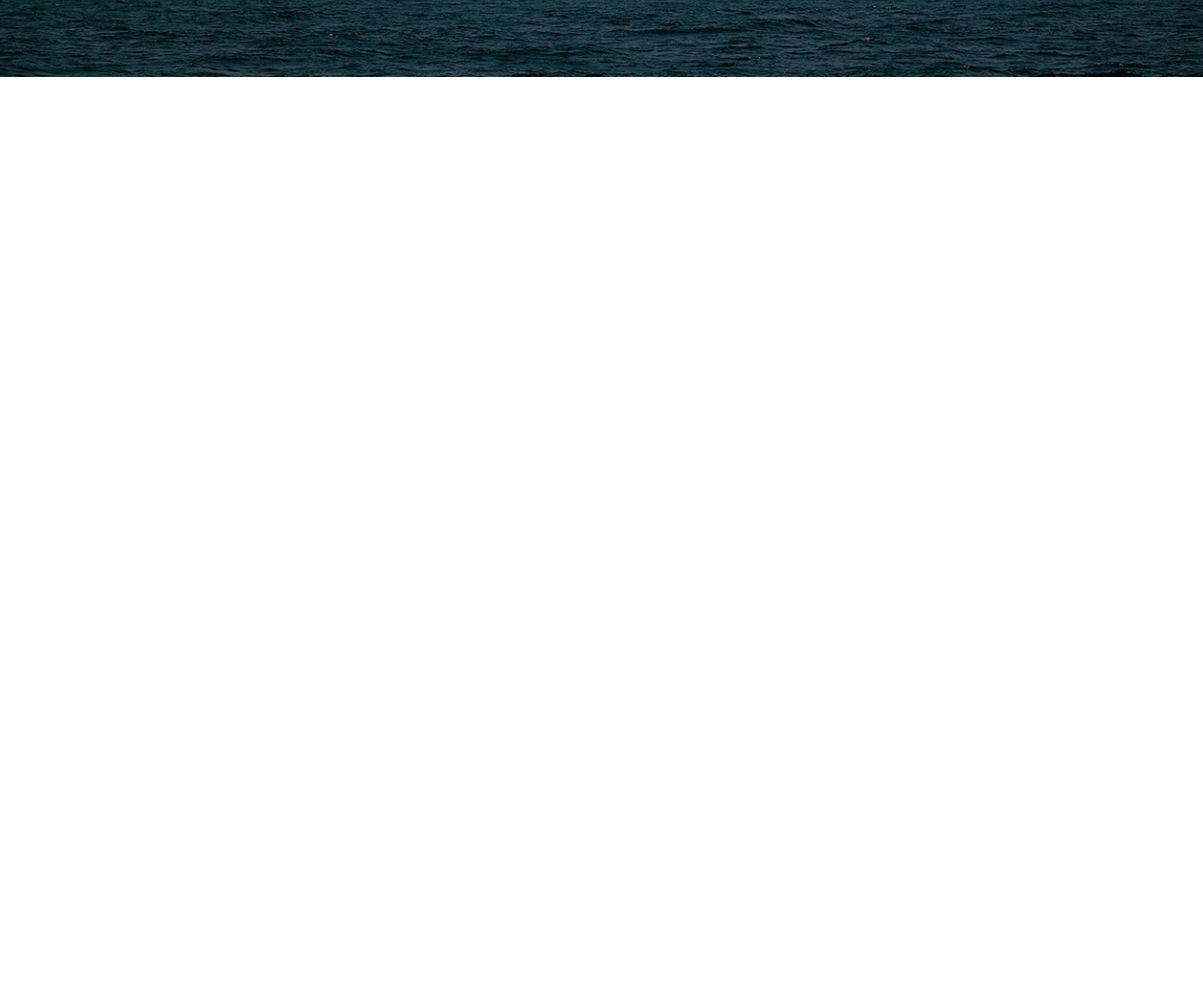
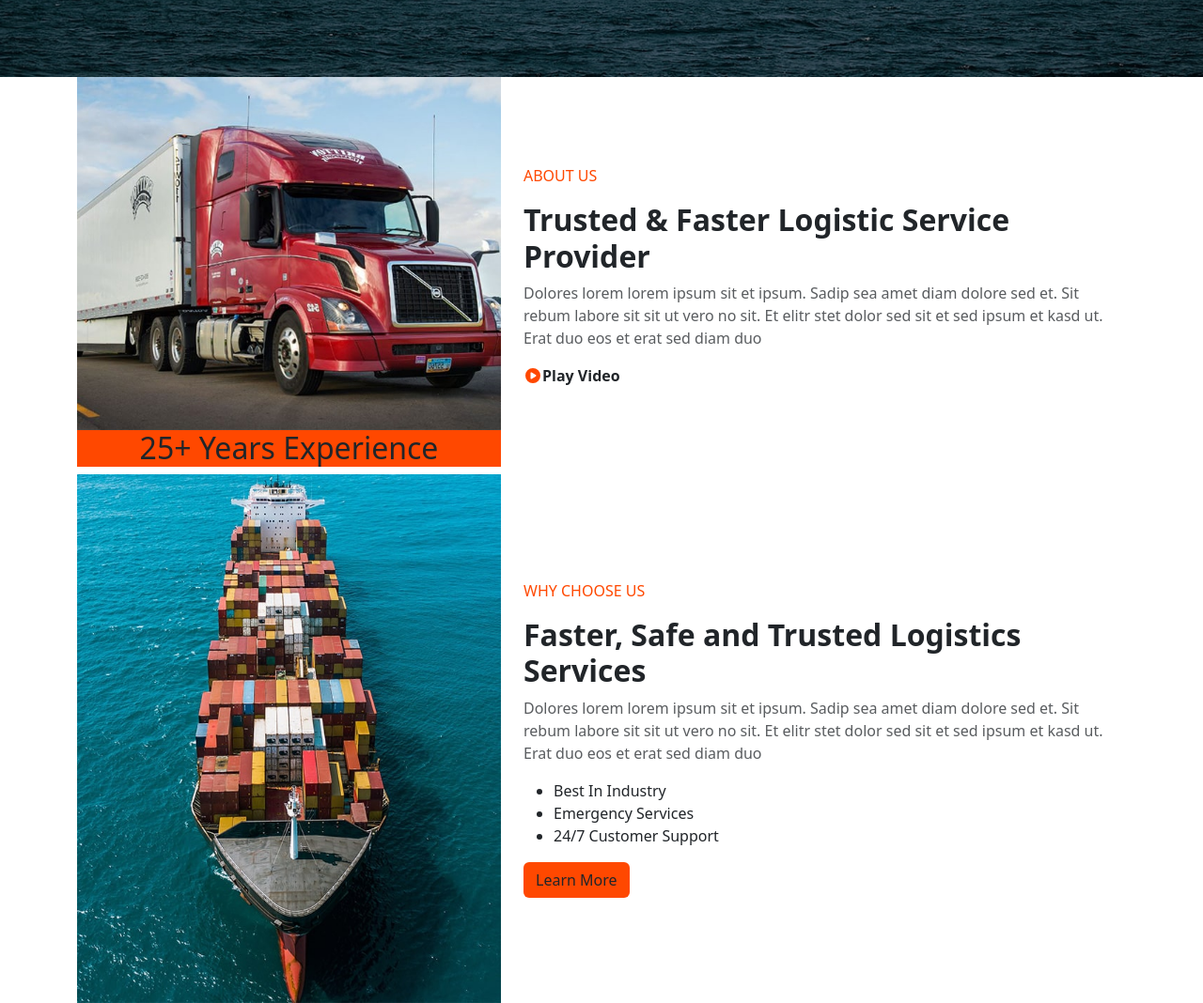
Before and after one commit to AmitKumarSutradhar/faster-logistics, a plain HTML site: page index.html in a window 1280 px wide. Shown: the part 500-1568 px from the top of the page at 94% size. Before the commit the page ends 800 px from the top, so only its background shows below. Drawn offline with Linux system fonts and the light colour scheme.

Commit message:
Initial project setup and basic html structuring

```diff
--- a/index.html
+++ b/index.html
@@ -8,6 +8,7 @@
     <link rel="stylesheet" href="css/style.css">
 </head>
 <body>
+    <!-- Header Section Start -->
     <header>
         <!-- Topbar Start  -->
         <div class="top-bar theme-secondary-bg-color text-white py-2">
@@ -71,6 +72,7 @@
         </nav>
         <!-- Navbar End  -->
     </header>
+    <!-- Header Section End  -->
 
     <!-- Hero Section Start  -->
         <section class="hero py-5" id="hero">
@@ -87,6 +89,60 @@
         </section>
     <!-- Hero Section End  -->
 
+    <!-- About Us Section Start  -->
+        <section class="about-us" id="about">
+            <div class="container">
+                <div class="row">
+                    <div class="col-md-5">
+                        <div class="">
+                            <img src="images/truck.jpeg" alt="" class="img-fluid">
+                            <div class="theme-primary-bg-color">
+                                <h2 class="text-center">25+ Years Experience</h2>
+                            </div>
+                        </div>
+                    </div>
+                    <div class="col-md-7 my-auto">
+                        <div class="">
+                            <p class="theme-primary-text-color">ABOUT US</p>
+                            <h2 class="fw-bolder">Trusted & Faster Logistic Service Provider</h2>
+                            <p class="text-muted">Dolores lorem lorem ipsum sit et ipsum. Sadip sea amet diam dolore sed et. Sit rebum labore sit sit ut vero no sit. Et elitr stet dolor sed sit et sed ipsum et kasd ut. Erat duo eos et erat sed diam duo</p>
+                            <div class="">
+                                <i class="fa-solid fa-circle-play theme-primary-text-color"></i><span class="fw-bolder">Play Video</span>
+                            </div>
+                        </div>
+                    </div>
+                </div>
+            </div>
+        </section>
+    <!-- About Us Section End  -->
+
+    <!-- Choose Us Section Start  -->
+        <section class="choose-us" id="choose-us">
+            <div class="container">
+                <div class="row">
+                    <div class="col-md-5">
+                        <div class="">
+                            <img src="images/ship.jpeg" alt="" class="img-fluid">
+                        </div>
+                    </div>
+                    <div class="col-md-7 my-auto">
+                        <div class="">
+                            <p class="theme-primary-text-color">WHY CHOOSE US</p>
+                            <h2 class="fw-bolder">Faster, Safe and Trusted Logistics Services</h2>
+                            <p class="text-muted">Dolores lorem lorem ipsum sit et ipsum. Sadip sea amet diam dolore sed et. Sit rebum labore sit sit ut vero no sit. Et elitr stet dolor sed sit et sed ipsum et kasd ut. Erat duo eos et erat sed diam duo</p>
+                            <ul>
+                                <li>Best In Industry</li>
+                                <li>Emergency Services</li>
+                                <li>24/7 Customer Support</li>
+                            </ul>
+                            <button class="btn theme-primary-bg-color">Learn More</button>
+                        </div>
+                    </div>
+                </div>
+            </div>
+        </section>
+    <!-- Choose Us Section End  -->
+
 
     <script src="js/all.js"></script>
     <script src="js/bootstrap.bundle.js"></script>
```
Also changed, not shown: images/ship.jpeg (renamed from images/asset 1.jpeg), images/truck.jpeg (renamed from images/asset 0.jpeg).
